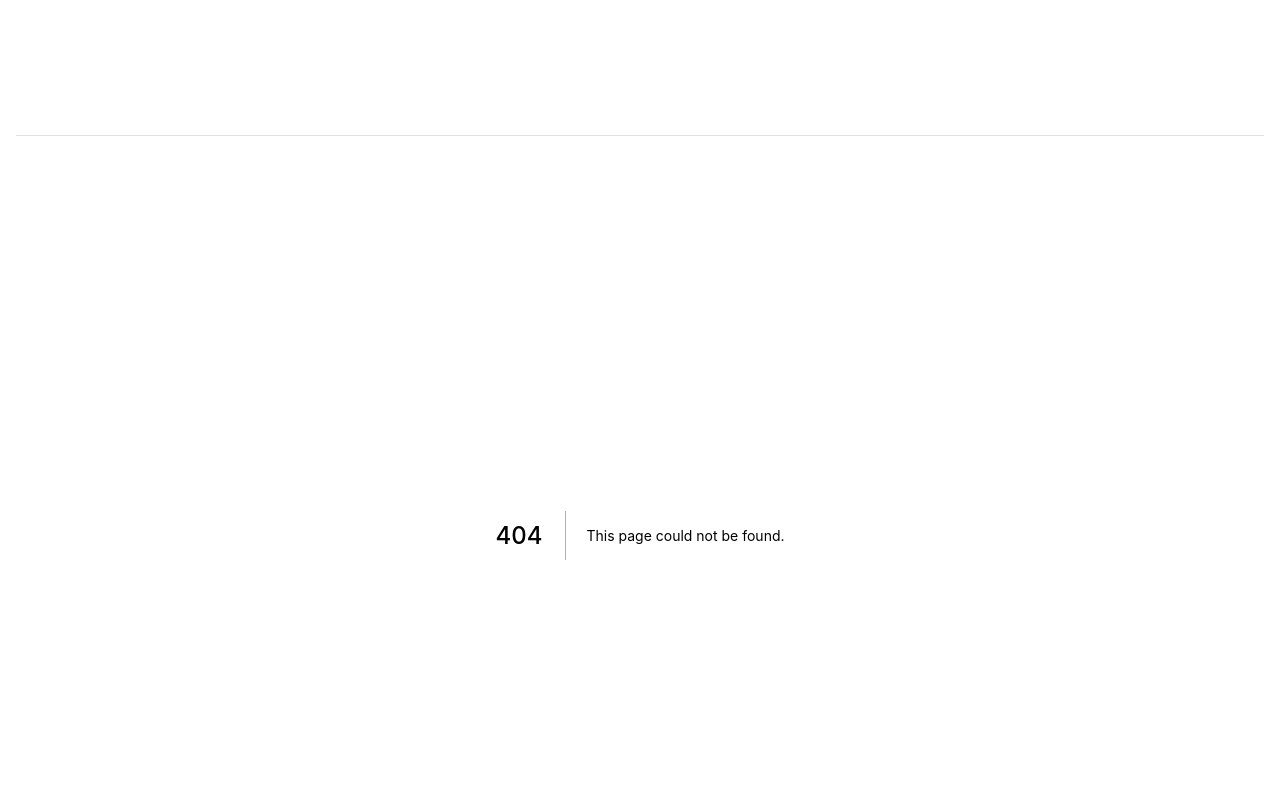
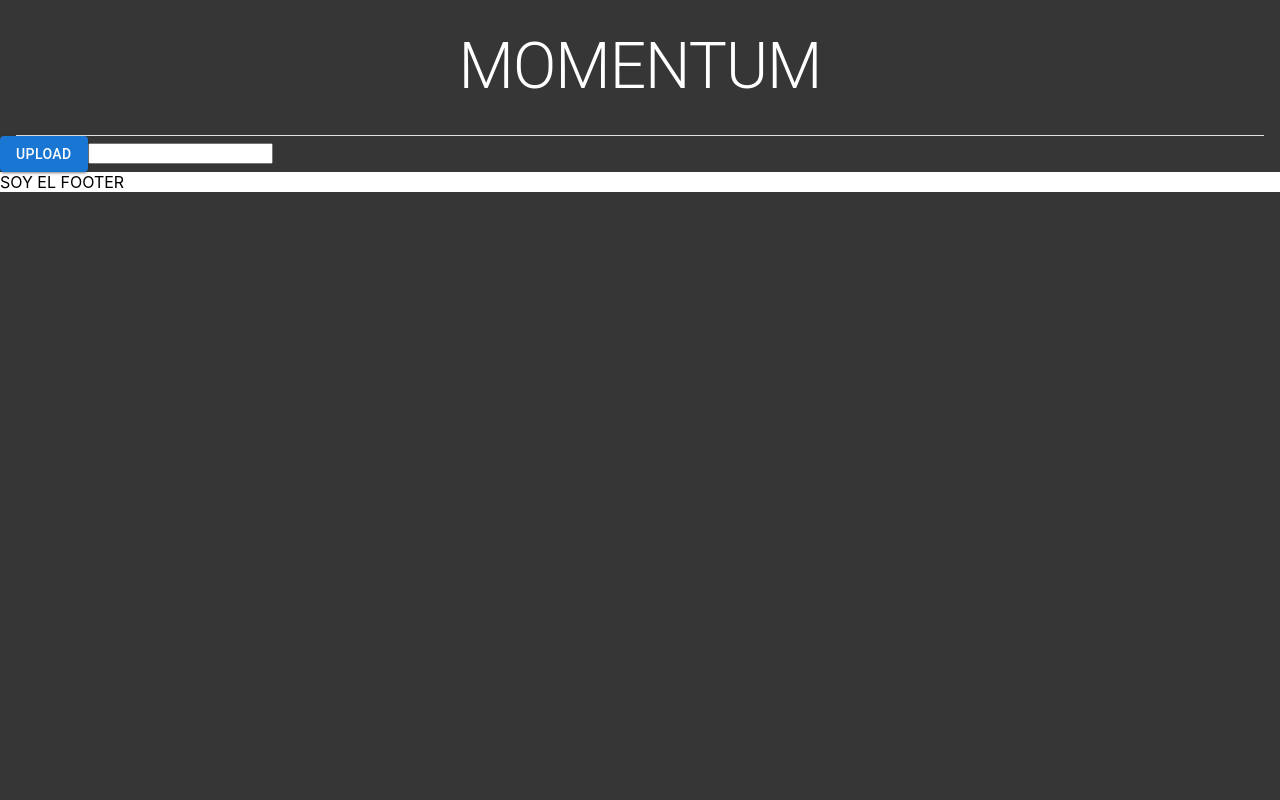
Before and after one commit to AdrianGonzalezFilgueira/fototeca-20, a Next.js app: page /upload in a window 1280 px wide. Before the commit this address had no page. Shown: the top 800 px of the page. Built offline with nearby package versions, Linux system fonts and the light colour scheme.

Commit message:
in progress upload

```diff
--- /dev/null
+++ b/components/InputText.js
@@ -0,0 +1,5 @@
+export default function InputText() {
+    return (
+        <input type={"text"} />
+    );
+  }
--- /dev/null
+++ b/components/UploadButton.js
@@ -0,0 +1,17 @@
+import { Button} from "@mui/material";
+import { styled } from '@mui/material/styles';
+
+const Input = styled('input')({
+    display: 'none',
+  });
+
+export default function UploadButton() {
+    return (
+            <label htmlFor="contained-button-file">
+                <Input accept="image/*" id="contained-button-file" multiple type="file" />
+                <Button variant="contained" component="span">
+                    Upload
+                </Button>
+            </label>
+    );
+  }
--- /dev/null
+++ b/pages/upload.js
@@ -0,0 +1,20 @@
+import UploadButton from "../components/UploadButton";
+import InputText from "../components/InputText";
+
+
+
+export default function UploadPage() {
+
+    const handleSubmit = () => {
+
+    }
+
+    return (
+      <div className="mainDiv">
+        <form onSubmit={handleSubmit}>
+            <UploadButton />
+            <InputText />
+        </form>
+      </div>
+    );
+  }
```
